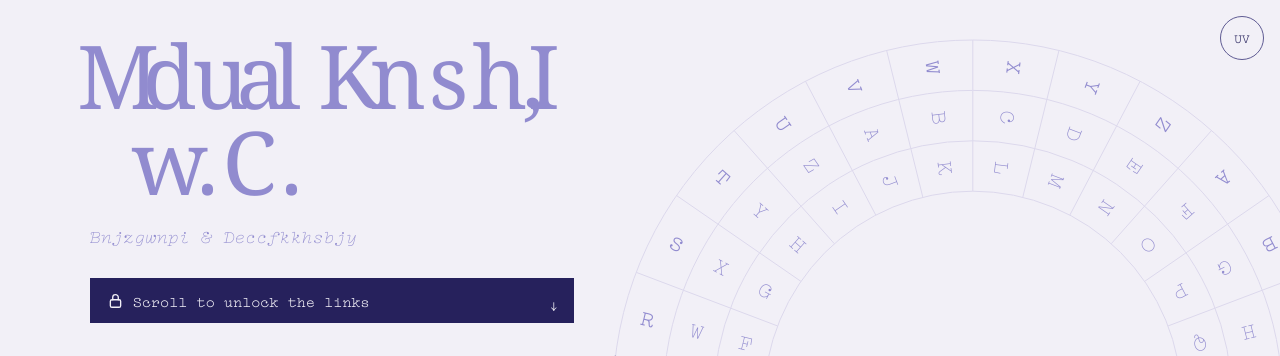
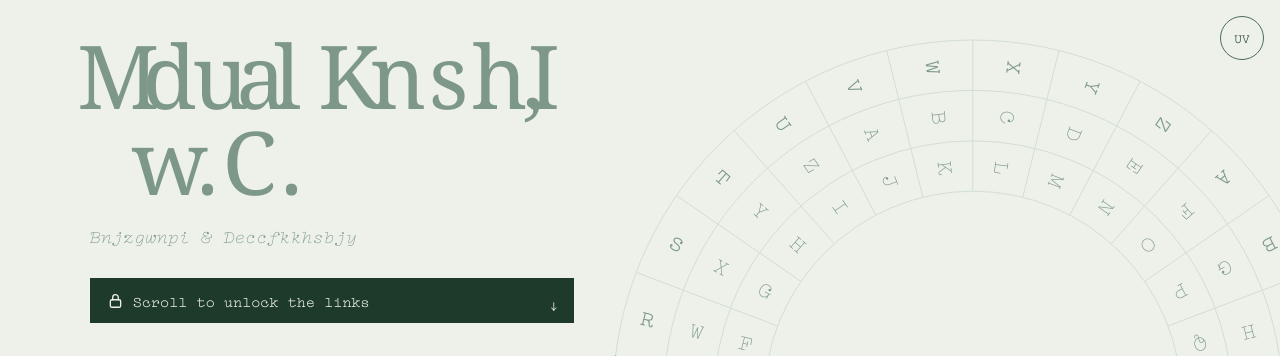
Before and after one commit to renocrypt/contact, a website built with Vite: page index.html in a window 1280 px wide. Shown: the top 356 px of the page. Built offline with nearby package versions, Linux system fonts and the light colour scheme; files whose address does not match are found by name.

Commit message:
Switch the day palette to forest green on sage paper
Day tokens move from lilac and indigo to forest ink (#1e3a2b) on sage paper (#edf1ea), with jade eyes and coral charms in the portrait. Night keeps the UV violet palette. The standalone portrait fallbacks and the favicon mirror the new day values.

```diff
--- a/src/style.css
+++ b/src/style.css
@@ -49,35 +49,36 @@
   initial-value: 0px;
 }
 
-/* Day: violet spirit-duplicator ink on lilac paper, the same sheet the UV lamp reveals at night. */
+/* Day: forest ink on sage paper, like a botanical key sheet. The UV toggle
+   switches to night, the same sheet under a UV lamp. */
 :root {
   color-scheme: light;
-  --paper: #f2f0f7;
-  --ink: #26215c;
-  --ink-soft: #5e5a92;
-  --cipher: #918bcf;
-  --rule: #dcd8ec;
+  --paper: #edf1ea;
+  --ink: #1e3a2b;
+  --ink-soft: #4d6a5a;
+  --cipher: #7d9887;
+  --rule: #d2ddd3;
   --glow: transparent;
 
-  --pt-hub: #e4e0f2;
-  --pt-skin: #fff9f7;
-  --pt-shade: #ece3f2;
-  --pt-blush: #f4b6c2;
-  --pt-hair: #2b2560;
-  --pt-hair-hi: #6d67b5;
-  --pt-cloth: #2b2560;
-  --pt-tone: #463f86;
-  --pt-lapel: #3a3478;
+  --pt-hub: #dbe6da;
+  --pt-skin: #fffaf5;
+  --pt-shade: #ede5dc;
+  --pt-blush: #f3b7ae;
+  --pt-hair: #1e3a2b;
+  --pt-hair-hi: #5f8a6e;
+  --pt-cloth: #22402f;
+  --pt-tone: #3e6150;
+  --pt-lapel: #2e4e3c;
   --pt-shirt: #ffffff;
   --pt-white: #ffffff;
-  --pt-iris: #6c78d8;
-  --pt-iris-lite: #b9c1f2;
-  --pt-dark: #1a1640;
-  --pt-mouth: #5e3a6e;
-  --pt-tongue: #f4b6c2;
-  --pt-accent: #f0a3b5;
-  --pt-line: #26215c;
-  --pt-cut: #f2f0f7;
+  --pt-iris: #3f8f6e;
+  --pt-iris-lite: #a9d6be;
+  --pt-dark: #142a1f;
+  --pt-mouth: #6e3b44;
+  --pt-tongue: #f3b7ae;
+  --pt-accent: #f0a99f;
+  --pt-line: #1e3a2b;
+  --pt-cut: #edf1ea;
 }
 
 /* Night: a UV lamp over invisible ink. */
```
Also changed, not shown: AGENTS.md (+6 -2 lines), public/benji.svg, public/favicon.svg.
